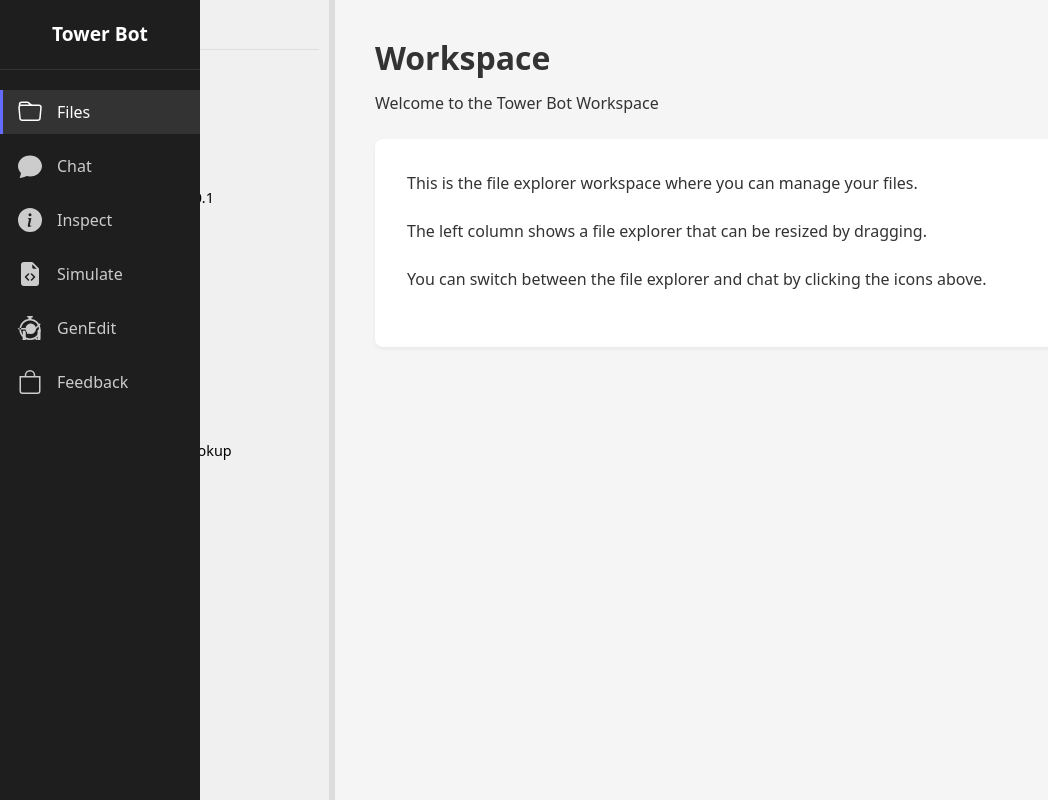
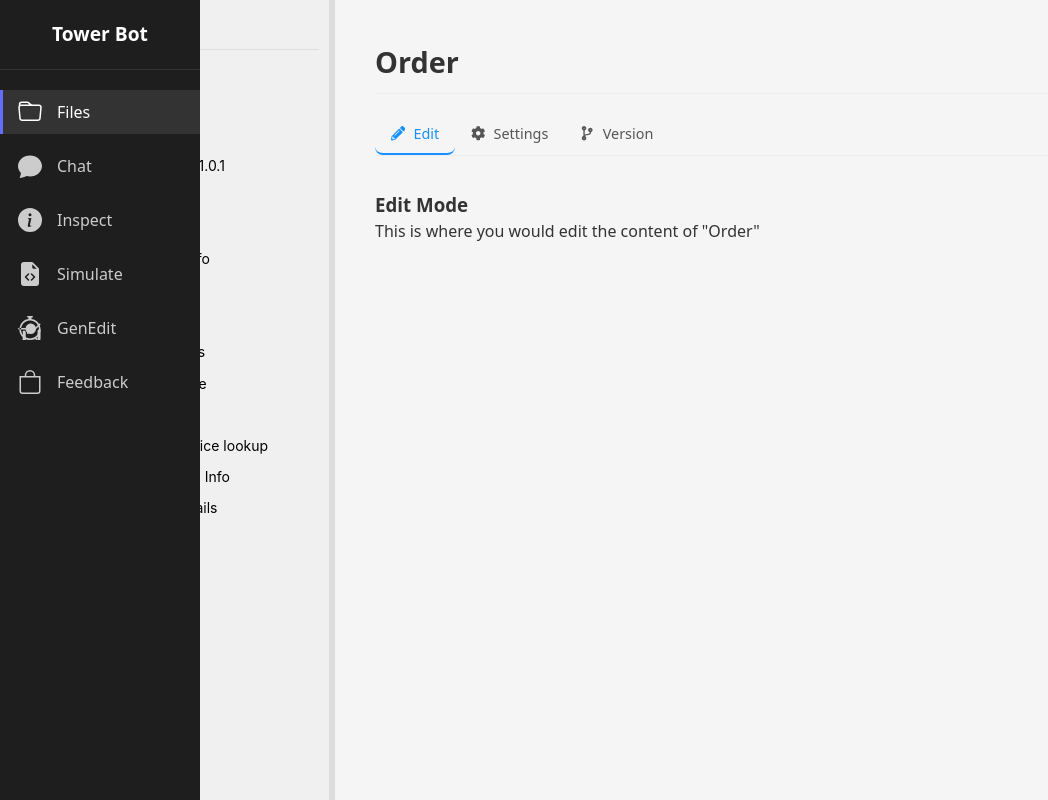
Before and after one commit to connor-distyl/distillery-fe-sketch, a React (Vite) app: page /workspace in a window 1280 px wide. Shown: the whole page, without its empty margins (0-1048 px from the left). Built offline with nearby package versions, Linux system fonts and the light colour scheme.

Commit message:
functional tabs for RHS

```diff
--- a/src/components/FileExplorer/FileExplorer.css
+++ b/src/components/FileExplorer/FileExplorer.css
@@ -1,37 +1,50 @@
 .file-explorer {
+  font-family: -apple-system, BlinkMacSystemFont, 'Segoe UI', Roboto, Oxygen, Ubuntu, Cantarell, 'Open Sans', 'Helvetica Neue', sans-serif;
+  font-size: 14px;
+  color: #333;
+  overflow-y: auto;
+  max-height: calc(100vh - 200px);
+}
+
+.file-list {
   list-style-type: none;
-  padding: 0;
+  padding-left: 0;
   margin: 0;
 }
 
-.file-explorer li {
-  margin: 2px 0;
+.file-list .file-list {
+  padding-left: 20px;
 }
 
 .file-item {
   display: flex;
   align-items: center;
-  padding: 4px 8px;
+  padding: 5px;
   cursor: pointer;
   border-radius: 4px;
-  color: #000; /* Make all text black */
 }
 
 .file-item:hover {
-  background-color: #e0e0e0;
+  background-color: #f0f0f0;
 }
 
-.folder-icon {
-  margin-right: 5px;
-  font-size: 0.8rem;
-  width: 12px;
-  display: inline-block;
-  color: #000; /* Make folder icons black */
+.file-item.selected {
+  background-color: #e6f7ff;
+  color: #1890ff;
 }
 
-.item-name {
-  font-size: 0.9rem;
-  color: #000; /* Make item names black */
+.folder-icon, .file-icon {
+  margin-right: 5px;
+  color: #555;
+  display: flex;
+  align-items: center;
+}
+
+.file-name {
+  flex: 1;
+  white-space: nowrap;
+  overflow: hidden;
+  text-overflow: ellipsis;
 }
 
 .folder {
--- a/src/components/FileExplorer/FileExplorer.tsx
+++ b/src/components/FileExplorer/FileExplorer.tsx
@@ -1,40 +1,83 @@
-import { useState } from 'react';
+import React from 'react';
 import './FileExplorer.css';
 
 // File explorer item type
-export type FileItem = {
+export interface FileItem {
   id: string;
   name: string;
-  type: 'folder' | 'file';
+  type: 'file' | 'folder';
   expanded?: boolean;
   children?: FileItem[];
 }
 
-type FileExplorerProps = {
+interface FileExplorerProps {
   data: FileItem[];
   onToggle: (id: string) => void;
+  onSelectFile: (fileName: string) => void;
+  selectedFileId?: string;
 }
 
-const FileExplorer = ({ data, onToggle }: FileExplorerProps) => {
+const FileExplorer: React.FC<FileExplorerProps> = ({
+  data,
+  onToggle,
+  onSelectFile,
+  selectedFileId
+}) => {
+  const renderItem = (item: FileItem) => {
+    const isFolder = item.type === 'folder';
+    const isExpanded = item.expanded;
+    const isSelected = selectedFileId === item.id;
+
     return (
-    <ul className="file-explorer">
-      {data.map((item) => (
       <li key={item.id}>
         <div
-            className={`file-item ${item.type === 'folder' ? 'folder' : 'file'}`}
-            onClick={() => item.type === 'folder' && onToggle(item.id)}
+          className={`file-item ${isSelected ? 'selected' : ''}`}
+          onClick={() => {
+            if (isFolder) {
+              onToggle(item.id);
+            } else {
+              onSelectFile(item.name);
+            }
+          }}
         >
-            {item.type === 'folder' && (
-              <span className="folder-icon">{item.expanded ? '▼' : '▶'}</span>
+          {isFolder ? (
+            <span className="folder-icon">
+              {isExpanded ? (
+                <svg xmlns="http://www.w3.org/2000/svg" width="16" height="16" fill="currentColor" viewBox="0 0 16 16">
+                  <path d="M1 3.5A1.5 1.5 0 0 1 2.5 2h2.764c.958 0 1.76.56 2.311 1.184C7.985 3.648 8.48 4 9 4h4.5A1.5 1.5 0 0 1 15 5.5v.64c.57.265.94.876.856 1.546l-.64 5.124A2.5 2.5 0 0 1 12.733 15H3.266a2.5 2.5 0 0 1-2.481-2.19l-.64-5.124A1.5 1.5 0 0 1 1 6.14V3.5zM2 6h12v-.5a.5.5 0 0 0-.5-.5H9c-.964 0-1.71-.629-2.174-1.154C6.374 3.334 5.82 3 5.264 3H2.5a.5.5 0 0 0-.5.5V6zm-.367 1a.5.5 0 0 0-.496.562l.64 5.124A1.5 1.5 0 0 0 3.266 14h9.468a1.5 1.5 0 0 0 1.489-1.314l.64-5.124A.5.5 0 0 0 14.367 7H1.633z"/>
+                </svg>
+              ) : (
+                <svg xmlns="http://www.w3.org/2000/svg" width="16" height="16" fill="currentColor" viewBox="0 0 16 16">
+                  <path d="M.54 3.87.5 3a2 2 0 0 1 2-2h3.672a2 2 0 0 1 1.414.586l.828.828A2 2 0 0 0 9.828 3h3.982a2 2 0 0 1 1.992 2.181l-.637 7A2 2 0 0 1 13.174 14H2.826a2 2 0 0 1-1.991-1.819l-.637-7a1.99 1.99 0 0 1 .342-1.31zM2.19 4a1 1 0 0 0-.996 1.09l.637 7a1 1 0 0 0 .995.91h10.348a1 1 0 0 0 .995-.91l.637-7A1 1 0 0 0 13.81 4H2.19zm4.69-1.707A1 1 0 0 0 6.172 2H2.5a1 1 0 0 0-1 .981l.006.139C1.72 3.042 1.95 3 2.19 3h5.396l-.707-.707z"/>
+                </svg>
               )}
-            <span className="item-name">{item.name}</span>
+            </span>
+          ) : (
+            <span className="file-icon">
+              <svg xmlns="http://www.w3.org/2000/svg" width="16" height="16" fill="currentColor" viewBox="0 0 16 16">
+                <path d="M4 0h8a2 2 0 0 1 2 2v12a2 2 0 0 1-2 2H4a2 2 0 0 1-2-2V2a2 2 0 0 1 2-2zm0 1a1 1 0 0 0-1 1v12a1 1 0 0 0 1 1h8a1 1 0 0 0 1-1V2a1 1 0 0 0-1-1H4z"/>
+                <path d="M4.603 12.087a.81.81 0 0 1-.438-.42c-.195-.388-.13-.776.08-1.102.198-.307.526-.568.897-.787a7.68 7.68 0 0 1 1.482-.645 19.701 19.701 0 0 0 1.062-2.227 7.269 7.269 0 0 1-.43-1.295c-.086-.4-.119-.796-.046-1.136.075-.354.274-.672.65-.823.192-.077.4-.12.602-.077a.7.7 0 0 1 .477.365c.088.164.12.356.127.538.007.187-.012.395-.047.614-.084.51-.27 1.134-.52 1.794a10.954 10.954 0 0 0 .98 1.686 5.753 5.753 0 0 1 1.334.05c.364.065.734.195.96.465.12.144.193.32.2.518.007.192-.047.382-.138.563a1.04 1.04 0 0 1-.354.416.856.856 0 0 1-.51.138c-.331-.014-.654-.196-.933-.417a5.716 5.716 0 0 1-.911-.95 11.642 11.642 0 0 0-1.997.406 11.311 11.311 0 0 1-1.021 1.51c-.29.35-.608.655-.926.787a.793.793 0 0 1-.58.029zm1.379-1.901c-.166.076-.32.156-.459.238-.328.194-.541.383-.647.547-.094.145-.096.25-.04.361.01.022.02.036.026.044a.27.27 0 0 0 .035-.012c.137-.056.355-.235.635-.572a8.18 8.18 0 0 0 .45-.606zm1.64-1.33a12.647 12.647 0 0 1 1.01-.193 11.666 11.666 0 0 1-.51-.858 20.741 20.741 0 0 1-.5 1.05zm2.446.45c.15.162.296.3.435.41.24.19.407.253.498.256a.107.107 0 0 0 .07-.015.307.307 0 0 0 .094-.125.436.436 0 0 0 .059-.2.095.095 0 0 0-.026-.063c-.052-.062-.2-.152-.518-.209a3.881 3.881 0 0 0-.612-.053zM8.078 5.8a6.7 6.7 0 0 0 .2-.828c.031-.188.043-.343.038-.465a.613.613 0 0 0-.032-.198.517.517 0 0 0-.145.04c-.087.035-.158.106-.196.283-.04.192-.03.469.046.822.024.111.054.227.09.346z"/>
+              </svg>
+            </span>
+          )}
+          <span className="file-name">{item.name}</span>
         </div>
-          {item.type === 'folder' && item.expanded && item.children && (
-            <FileExplorer data={item.children} onToggle={onToggle} />
+
+        {isFolder && isExpanded && item.children && (
+          <ul className="file-list">
+            {item.children.map(child => renderItem(child))}
+          </ul>
         )}
       </li>
-      ))}
+    );
+  };
+
+  return (
+    <div className="file-explorer">
+      <ul className="file-list">
+        {data.map(item => renderItem(item))}
       </ul>
+    </div>
   );
 };
 
--- a/src/components/FileExplorer/FileExplorerPanel.tsx
+++ b/src/components/FileExplorer/FileExplorerPanel.tsx
@@ -6,74 +6,104 @@ import './FileExplorerPanel.css';
 type FileExplorerPanelProps = {
   activePanel: PanelType;
   onSwitchPanel: (panel: PanelType) => void;
+  onSelectFile: (fileName: string) => void;
 }
 
-const FileExplorerPanel = ({ activePanel, onSwitchPanel }: FileExplorerPanelProps) => {
+const FileExplorerPanel = ({
+  activePanel,
+  onSwitchPanel,
+  onSelectFile
+}: FileExplorerPanelProps) => {
   const [fileData, setFileData] = useState<FileItem[]>([
     {
-      id: 'tower-bot',
+      id: '1',
+      name: 'System',
+      type: 'folder',
+      expanded: true,
+      children: [
+        {
+          id: '2',
+          name: 'Tablet 1.0.1',
+          type: 'file'
+        }
+      ]
+    },
+    {
+      id: '3',
+      name: 'Routines',
+      type: 'folder',
+      expanded: true,
+      children: [
+        {
+          id: '4',
+          name: 'Order',
+          type: 'file'
+        },
+        {
+          id: '5',
+          name: 'Gen Info',
+          type: 'file'
+        }
+      ]
+    },
+    {
+      id: '6',
       name: 'Tower Bot',
       type: 'folder',
       expanded: true,
       children: [
         {
-          id: 'system',
-          name: 'System',
-          type: 'folder',
-          expanded: true,
-          children: [
-            { id: 'tablet-1.0.1', name: 'Tablet 1.0.1', type: 'file' }
-          ]
+          id: '7',
+          name: 'Shared',
+          type: 'file'
         },
         {
-          id: 'routines',
-          name: 'Routines',
-          type: 'folder',
-          expanded: true,
-          children: [
-            { id: 'order', name: 'Order', type: 'file' },
-            { id: 'gen-info', name: 'Gen Info', type: 'file' }
-          ]
-        },
-        {
-          id: 'prompts',
+          id: '8',
           name: 'Prompts',
           type: 'folder',
           expanded: true,
           children: [
-            { id: 'shared', name: 'Shared', type: 'file' },
-            { id: 'tone', name: 'Tone', type: 'file' }
+            {
+              id: '9',
+              name: 'Tone',
+              type: 'file'
+            }
           ]
         },
         {
-          id: 'tools',
+          id: '10',
           name: 'Tools',
           type: 'folder',
           expanded: true,
           children: [
-            { id: 'device-lookup', name: 'Device lookup', type: 'file' },
-            { id: 'gen-info-tools', name: 'Gen Info', type: 'file' }
+            {
+              id: '11',
+              name: 'Device lookup',
+              type: 'file'
+            },
+            {
+              id: '12',
+              name: 'Gen Info',
+              type: 'file'
+            }
           ]
         },
         {
-          id: 'guardrails',
+          id: '13',
           name: 'Guardrails',
-          type: 'folder',
-          expanded: true,
-          children: []
+          type: 'folder'
         },
         {
-          id: 'code',
+          id: '14',
           name: 'Code',
-          type: 'folder',
-          expanded: true,
-          children: []
+          type: 'folder'
         }
       ]
     }
   ]);
 
-  // Handle folder toggle
+  const [selectedFileId, setSelectedFileId] = useState<string | undefined>();
+
   const handleToggle = (id: string) => {
     setFileData(prevData => {
       const toggleItem = (items: FileItem[]): FileItem[] => {
@@ -91,6 +121,26 @@ const FileExplorerPanel = ({ activePanel, onSwitchPanel }: FileExplorerPanelProp
     });
   };
 
+  const handleSelectFile = (fileName: string) => {
+    // Find the file ID by name
+    const findFileId = (items: FileItem[]): string | undefined => {
+      for (const item of items) {
+        if (item.type === 'file' && item.name === fileName) {
+          return item.id;
+        }
+        if (item.children) {
+          const foundId = findFileId(item.children);
+          if (foundId) return foundId;
+        }
+      }
+      return undefined;
+    };
+
+    const fileId = findFileId(fileData);
+    setSelectedFileId(fileId);
+    onSelectFile(fileName);
+  };
+
   return (
     <div className="file-explorer-container">
       <PanelHeader
@@ -98,7 +148,12 @@ const FileExplorerPanel = ({ activePanel, onSwitchPanel }: FileExplorerPanelProp
         activePanel={activePanel}
         onSwitchPanel={onSwitchPanel}
       />
-      <FileExplorer data={fileData} onToggle={handleToggle} />
+      <FileExplorer
+        data={fileData}
+        onToggle={handleToggle}
+        onSelectFile={handleSelectFile}
+        selectedFileId={selectedFileId}
+      />
     </div>
   );
 };
--- a/src/pages/WorkspacePage/ContentPanel.css
+++ b/src/pages/WorkspacePage/ContentPanel.css
@@ -1,7 +1,69 @@
 .content-panel {
   padding: 20px;
   height: 100%;
+  display: flex;
+  flex-direction: column;
+}
+
+.content-header {
+  margin-bottom: 20px;
+}
+
+.content-header h2 {
+  font-size: 1.8rem;
+  color: #333;
+  margin: 0;
+  padding-bottom: 10px;
+  border-bottom: 1px solid #eee;
+}
+
+.content-tabs {
+  display: flex;
+  border-bottom: 1px solid #eee;
+  margin-bottom: 20px;
+}
+
+.tab-button {
+  display: flex;
+  align-items: center;
+  gap: 8px;
+  padding: 10px 16px;
+  background: none;
+  border: none;
+  border-bottom: 2px solid transparent;
+  cursor: pointer;
+  font-size: 0.9rem;
+  color: #555;
+  transition: all 0.2s ease;
+}
+
+.tab-button:hover {
+  color: #1890ff;
+  background-color: #f5f5f5;
+}
+
+.tab-button.active {
+  color: #1890ff;
+  border-bottom: 2px solid #1890ff;
+}
+
+.content-body {
+  flex: 1;
   overflow-y: auto;
+}
+
+.tab-content {
+  padding: 15px 0;
+}
+
+.tab-content h3 {
+  margin-top: 0;
+  color: #333;
+}
+
+.tab-content p {
+  color: #666;
+  line-height: 1.5;
 }
 
 .content-panel h1 {
--- a/src/pages/WorkspacePage/ContentPanel.tsx
+++ b/src/pages/WorkspacePage/ContentPanel.tsx
@@ -1,20 +1,76 @@
+import React, { useState } from 'react';
+import { FaPencilAlt, FaCog, FaCodeBranch } from 'react-icons/fa';
 import './ContentPanel.css';
 
-const ContentPanel = () => {
+type TabType = 'edit' | 'settings' | 'version';
+
+interface ContentPanelProps {
+  selectedFile?: string;
+}
+
+const ContentPanel: React.FC<ContentPanelProps> = ({ selectedFile = 'Order' }) => {
+  const [activeTab, setActiveTab] = useState<TabType>('edit');
+
+  const renderTabContent = () => {
+    switch (activeTab) {
+      case 'edit':
+        return (
+          <div className="tab-content">
+            <h3>Edit Mode</h3>
+            <p>This is where you would edit the content of "{selectedFile}"</p>
+          </div>
+        );
+      case 'settings':
+        return (
+          <div className="tab-content">
+            <h3>Settings</h3>
+            <p>Configure settings for "{selectedFile}"</p>
+          </div>
+        );
+      case 'version':
+        return (
+          <div className="tab-content">
+            <h3>Version History</h3>
+            <p>View and manage versions of "{selectedFile}"</p>
+          </div>
+        );
+      default:
+        return null;
+    }
+  };
+
   return (
     <div className="content-panel">
-      <h1>Workspace</h1>
-      <p>Welcome to the Tower Bot Workspace</p>
-      <div className="card">
-        <p>
-          This is the file explorer workspace where you can manage your files.
-        </p>
-        <p>
-          The left column shows a file explorer that can be resized by dragging.
-        </p>
-        <p>
-          You can switch between the file explorer and chat by clicking the icons above.
-        </p>
+      <div className="content-header">
+        <h2>{selectedFile}</h2>
+      </div>
+
+      <div className="content-tabs">
+        <button
+          className={`tab-button ${activeTab === 'edit' ? 'active' : ''}`}
+          onClick={() => setActiveTab('edit')}
+        >
+          <FaPencilAlt />
+          <span>Edit</span>
+        </button>
+        <button
+          className={`tab-button ${activeTab === 'settings' ? 'active' : ''}`}
+          onClick={() => setActiveTab('settings')}
+        >
+          <FaCog />
+          <span>Settings</span>
+        </button>
+        <button
+          className={`tab-button ${activeTab === 'version' ? 'active' : ''}`}
+          onClick={() => setActiveTab('version')}
+        >
+          <FaCodeBranch />
+          <span>Version</span>
+        </button>
+      </div>
+
+      <div className="content-body">
+        {renderTabContent()}
       </div>
     </div>
   );
--- a/src/pages/WorkspacePage/WorkspacePage.tsx
+++ b/src/pages/WorkspacePage/WorkspacePage.tsx
@@ -9,6 +9,7 @@ const WorkspacePage = () => {
   const [columnWidth, setColumnWidth] = useState(250);
   const [isDragging, setIsDragging] = useState(false);
   const [activePanel, setActivePanel] = useState<PanelType>('files');
+  const [selectedFile, setSelectedFile] = useState<string>('Order');
 
   // Handle column resize
   const handleMouseDown = (e: React.MouseEvent) => {
@@ -33,6 +34,10 @@ const WorkspacePage = () => {
     setActivePanel(panel);
   };
 
+  const handleSelectFile = (fileName: string) => {
+    setSelectedFile(fileName);
+  };
+
   return (
     <div
       className="workspace-page"
@@ -46,6 +51,7 @@ const WorkspacePage = () => {
             <FileExplorerPanel
               activePanel={activePanel}
               onSwitchPanel={handleSwitchPanel}
+              onSelectFile={handleSelectFile}
             />
           ) : (
             <ChatPanel
@@ -56,7 +62,7 @@ const WorkspacePage = () => {
         </div>
         <div className="column-resizer" onMouseDown={handleMouseDown}></div>
         <div className="right-column">
-          <ContentPanel />
+          <ContentPanel selectedFile={selectedFile} />
         </div>
       </div>
     </div>
```
Lines whose indentation alone changed are shown as unchanged.
